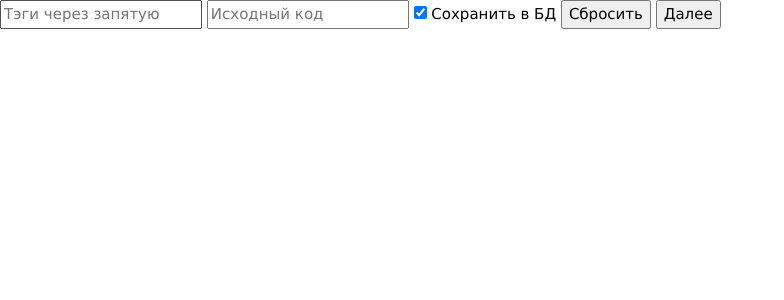
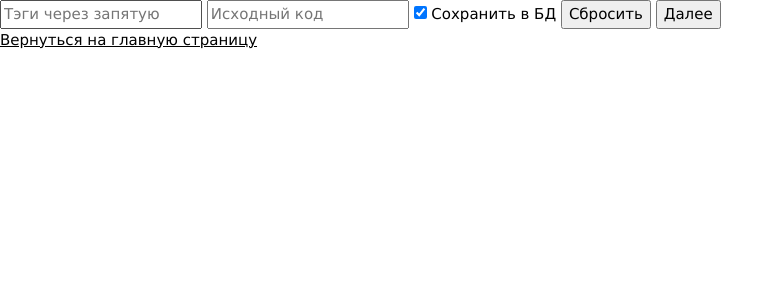
Before and after one commit to moevm/bsc-Python-code-obfuscation, a Flask app: page /upload_text in a window 1280 px wide. Shown: the top 300 px of the page, without its empty margins (0-784 px from the left). Run offline with Flask 2, Linux system fonts and the light colour scheme.

Commit message:
add link to home page

```diff
--- a/app/templates/obfuscate_settings.html
+++ b/app/templates/obfuscate_settings.html
@@ -29,4 +29,6 @@
         <input type="submit" value="Далее">
     </form>
 
+    <a href="{{ url_for('index_page') }}">Вернуться на главную страницу</a>
+
 {% endblock %}
--- a/app/templates/upload_file.html
+++ b/app/templates/upload_file.html
@@ -27,4 +27,6 @@
         <input type="submit" value="Далее">
     </form>
 
+    <a href="{{ url_for('index_page') }}">Вернуться на главную страницу</a>
+
 {% endblock %}
--- a/app/templates/upload_text.html
+++ b/app/templates/upload_text.html
@@ -26,4 +26,6 @@
         <input type="submit" value="Далее">
     </form>
 
+    <a href="{{ url_for('index_page') }}">Вернуться на главную страницу</a>
+
 {% endblock %}
```
